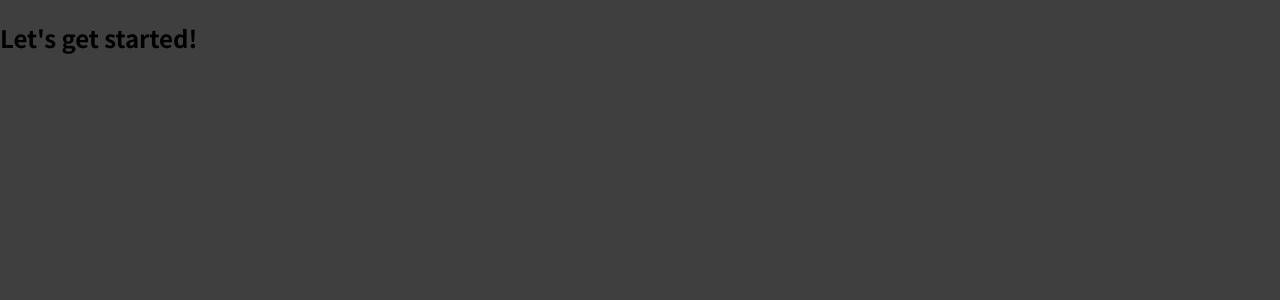
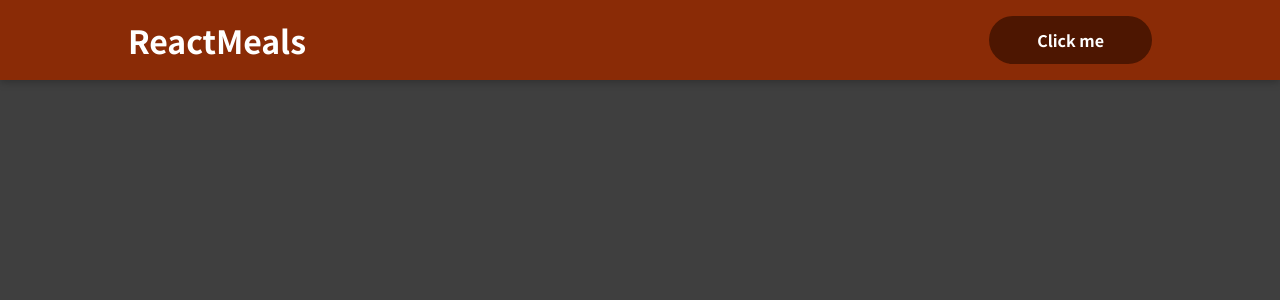
Before and after one commit to DavidPavlovic/food-order-app, a React (Create React App) app: page / in a window 1280 px wide. Shown: the top 300 px of the page. Built offline with nearby package versions, Linux system fonts and the light colour scheme.

Commit message:
Add header and cart components

```diff
--- a/src/App.js
+++ b/src/App.js
@@ -1,8 +1,11 @@
+import React from "react";
+import MainHeader from "./components/Layout/MainHeader";
+
 function App() {
   return (
-    <div>
-      <h2>Let's get started!</h2>
-    </div>
+    <React.Fragment>
+      <MainHeader/>
+    </React.Fragment>
   );
 }
 
--- /dev/null
+++ b/src/components/Cart/Cart.js
@@ -0,0 +1,12 @@
+import React from 'react';
+import classes from './Cart.module.css';
+
+const Cart = () => {
+    return(
+        <div>
+            <button className={classes.button}>Click me</button>
+        </div>
+    );
+};
+
+export default Cart;
--- /dev/null
+++ b/src/components/Cart/Cart.module.css
@@ -0,0 +1,18 @@
+.button {
+    cursor: pointer;
+    font: inherit;
+    border: none;
+    background-color: #4d1601;
+    color: white;
+    padding: 0.75rem 3rem;
+    display: flex;
+    justify-content: space-around;
+    align-items: center;
+    border-radius: 25px;
+    font-weight: bold;
+}
+
+.button:hover,
+.button:active {
+    background-color: #2c0d00;
+}
--- /dev/null
+++ b/src/components/Layout/MainHeader.js
@@ -0,0 +1,15 @@
+import React from 'react';
+import classes from './MainHeader.module.css';
+import Cart from '../Cart/Cart';
+
+const MainHeader = () => {
+    return(
+        <header className={classes.header}>
+            <h1>ReactMeals</h1>
+            <Cart />
+        </header>
+    );
+};
+
+
+export default MainHeader;
--- /dev/null
+++ b/src/components/Layout/MainHeader.module.css
@@ -0,0 +1,15 @@
+.header {
+    position: fixed;
+    top: 0;
+    left: 0;
+    width: 100%;
+    height: 5rem;
+    background-color: #8a2b06;
+    color: white;
+    display: flex;
+    justify-content: space-between;
+    align-items: center;
+    padding: 0 10%;
+    box-shadow: 0 2px 8px rgba(0, 0, 0, 0.25);
+    z-index: 10;
+}
```
